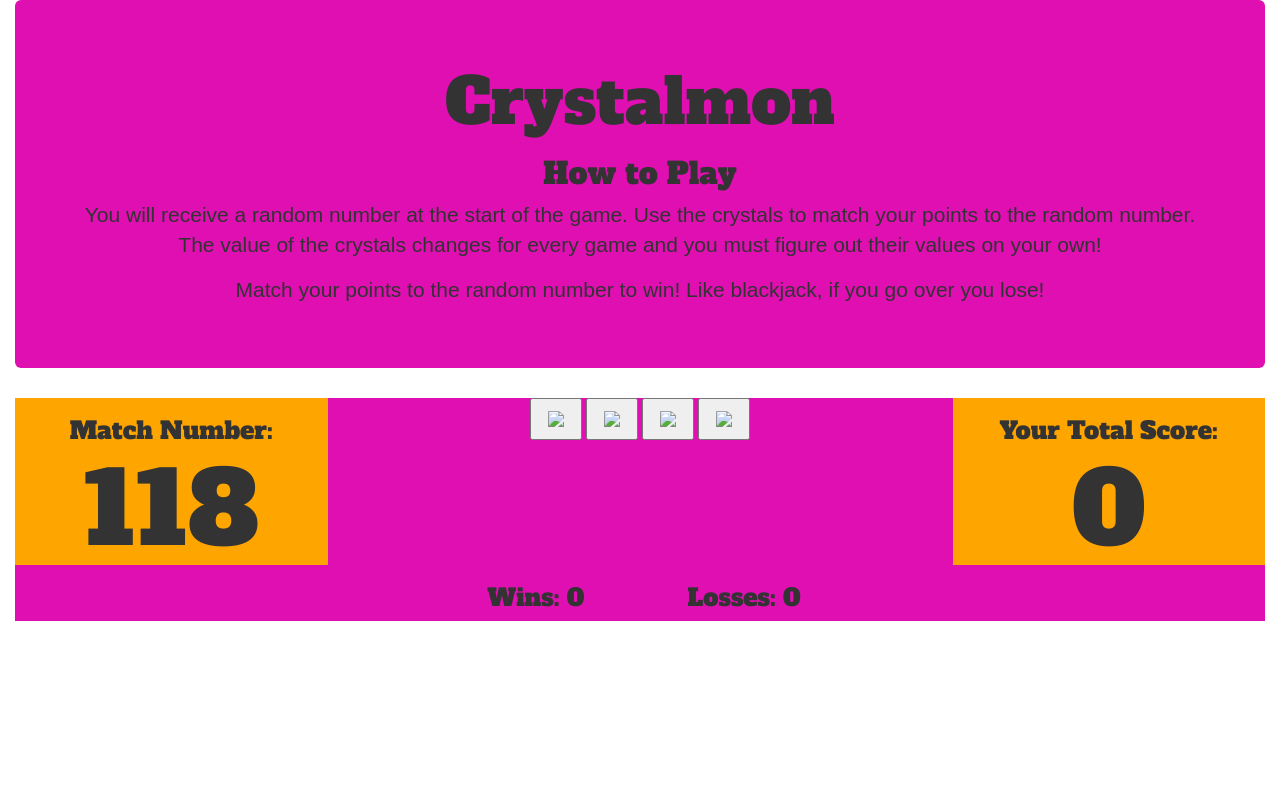
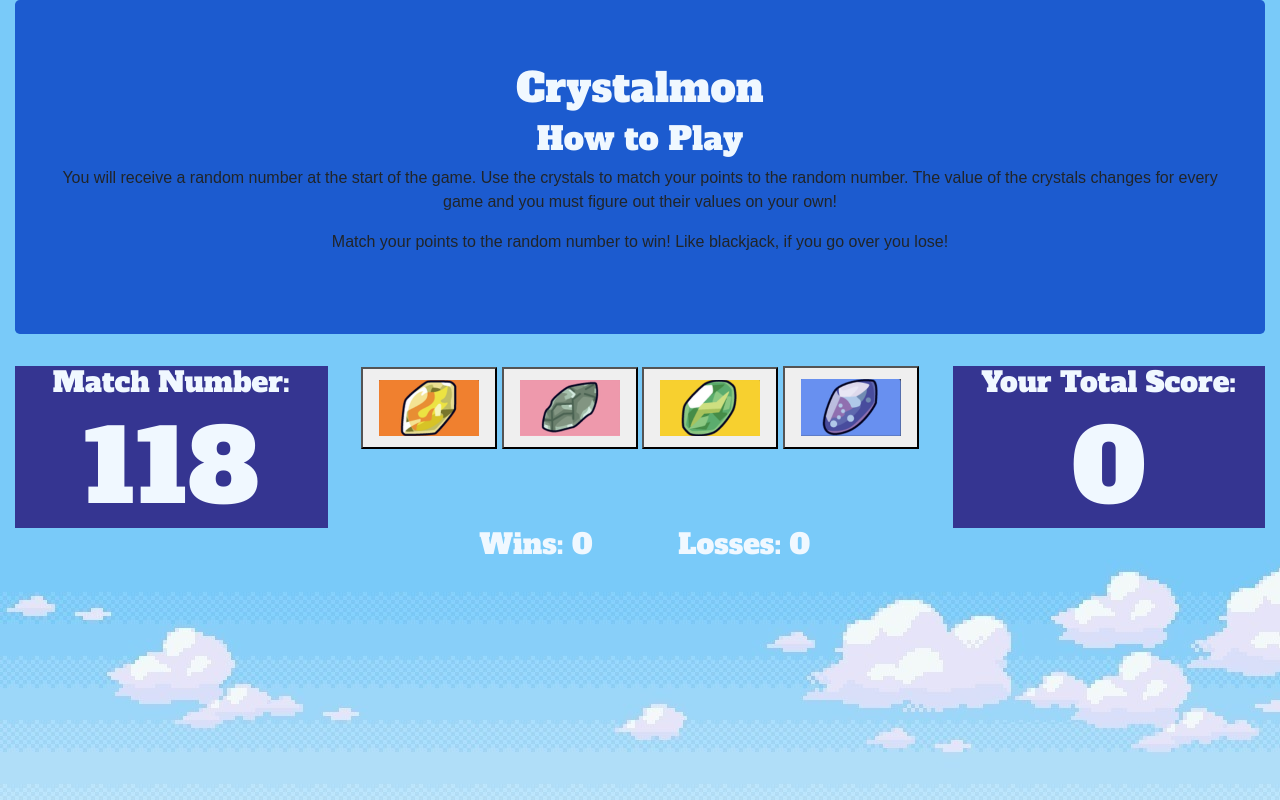
Before and after one commit to Ryujin4001/unit-4-game, a plain HTML site: page index.html in a window 1280 px wide. Drawn offline with nearby package versions, Linux system fonts and the light colour scheme; a web font is replaced by a local one.

Commit message:
final updates
brushed up the game, made it pretty

```diff
--- a/assets/css/style.css
+++ b/assets/css/style.css
@@ -1,31 +1,31 @@
 body {
-	background-image: url("../images/background.jpg");
+	background-image: url("../images/nature-1555177901547-1608.jpg");
 }
 
 .jumbotron {
-	background-color: #df0fb2;
+	background-color: #1c5bcf;
 }
 
 #gameSection, #scoreSection {
-	background-color: #df0fb2;
+	background-color: b#6374d4;
 	margin-left: auto;
 	margin-right: auto;
 }
 
 *#numberSection, #totalPoints {
-	background-color: orange;
+	background-color: rgb(53, 53, 145);
 }*/
 
 #buttonSection {
 
-	background-color: yellow;
+	background-color: rgb(53, 53, 145);
 	padding: 0px;
 	padding-top: 50px;
 	padding-bottom: 25px;
 }
 
-/* Fonts */
 h1, h2, h3 {
+    color: aliceblue;
 	font-family: 'Alfa Slab One', cursive;
 }
 
@@ -38,7 +38,6 @@ p {
 	margin: 0px;
 }
 
-/* images for buttons */
 .icons {
 	display: inline-block;
   	max-width: 100px;
--- a/index.html
+++ b/index.html
@@ -6,8 +6,8 @@
 
     <link rel="stylesheet" type="text/css" href="assets/css/reset.css">
 
-    <link rel="stylesheet" href="https://maxcdn.bootstrapcdn.com/bootstrap/3.3.7/css/bootstrap.min.css"
-        integrity="sha384-BVYiiSIFeK1dGmJRAkycuHAHRg32OmUcww7on3RYdg4Va+PmSTsz/K68vbdEjh4u" crossorigin="anonymous">
+    <link rel="stylesheet" href="https://stackpath.bootstrapcdn.com/bootstrap/4.3.1/css/bootstrap.min.css"
+        integrity="sha384-ggOyR0iXCbMQv3Xipma34MD+dH/1fQ784/j6cY/iJTQUOhcWr7x9JvoRxT2MZw1T" crossorigin="anonymous">
 
     <link href="https://fonts.googleapis.com/css?family=Alfa+Slab+One|Ek+Mukta" rel="stylesheet">
 
@@ -38,37 +38,29 @@
 
         </div>
 
-        <!-- game section -->
         <div class="row" id="gameSection">
 
-            <!-- first column for random number -->
             <div class="col-md-3" id="numberSection">
                 <h3 class="text-center" id="random">Match Number:</h3>
                 <h1 class="numberBox text-center" id="randomNumber">120</h1>
             </div>
 
-            <!-- second column for buttons -->
             <div class="col-md-6 text-center" id="buttonSection">
 
-                <!-- first crystal -->
-                <button id="button-1" value="0"><img src="assets/images/diamond-3.png" class="img-responsive icons"
+                <button id="button-1" value="0"><img src="assets\images\Firestone.PNG" class="img-responsive icons"
                         id="icon1"></button>
 
-                <!-- second crystal -->
-                <button id="button-2" value="0"><img src="assets/images/diamond-6.png" class="img-responsive icons"
+                <button id="button-2" value="0"><img src="assets\images\Moonstone.PNG" class="img-responsive icons"
                         id="icon2"></button>
 
-                <!-- third crystal -->
-                <button id="button-3" value="0"><img src="assets/images/diamond-7.png" class="img-responsive icons"
+                <button id="button-3" value="0"><img src="assets\images\Thunderstone.PNG" class="img-responsive icons"
                         id="icon3"></button>
 
-                <!-- fourth crystal -->
-                <button id="button-4" value="0"><img src="assets/images/diamond-8.png" class="img-responsive icons"
+                <button id="button-4" value="0"><img src="assets\images\Waterstone.PNG" class="img-responsive icons"
                         id="icon4"></button>
 
             </div>
 
-            <!-- third column for total points -->
             <div class="col-md-3" id="totalPoints">
                 <h3 class="text-center" id="score">Your Total Score:</h3>
                 <h1 class="numberBox text-center" id="totalNumber">0</h1>
@@ -76,23 +68,18 @@
 
         </div>
 
-        <!-- footer section with tracking wins and losses -->
         <div class="row" id="scoreSection">
 
-            <!-- spacer column -->
             <div class="col-md-4"></div>
 
-            <!-- wins column -->
             <div class="col-md-2" id="winSection">
                 <h3 class="text-center" id="wins">Wins: 0</h3>
             </div>
 
-            <!-- losses column -->
             <div class="col-md-2" id="lossSection">
                 <h3 class="text-center" id="losses">Losses: 0</h3>
             </div>
 
-            <!-- spacer column -->
             <div class="col-md-4"></div>
 
         </div>
```
Also changed, not shown: assets/images/Firestone.PNG (added), assets/images/Moonstone.PNG (added), assets/images/Thunderstone.PNG (added), assets/images/Waterstone.PNG (added), assets/images/nature-1555177901547-1608.jpg (added), 1 other file.
